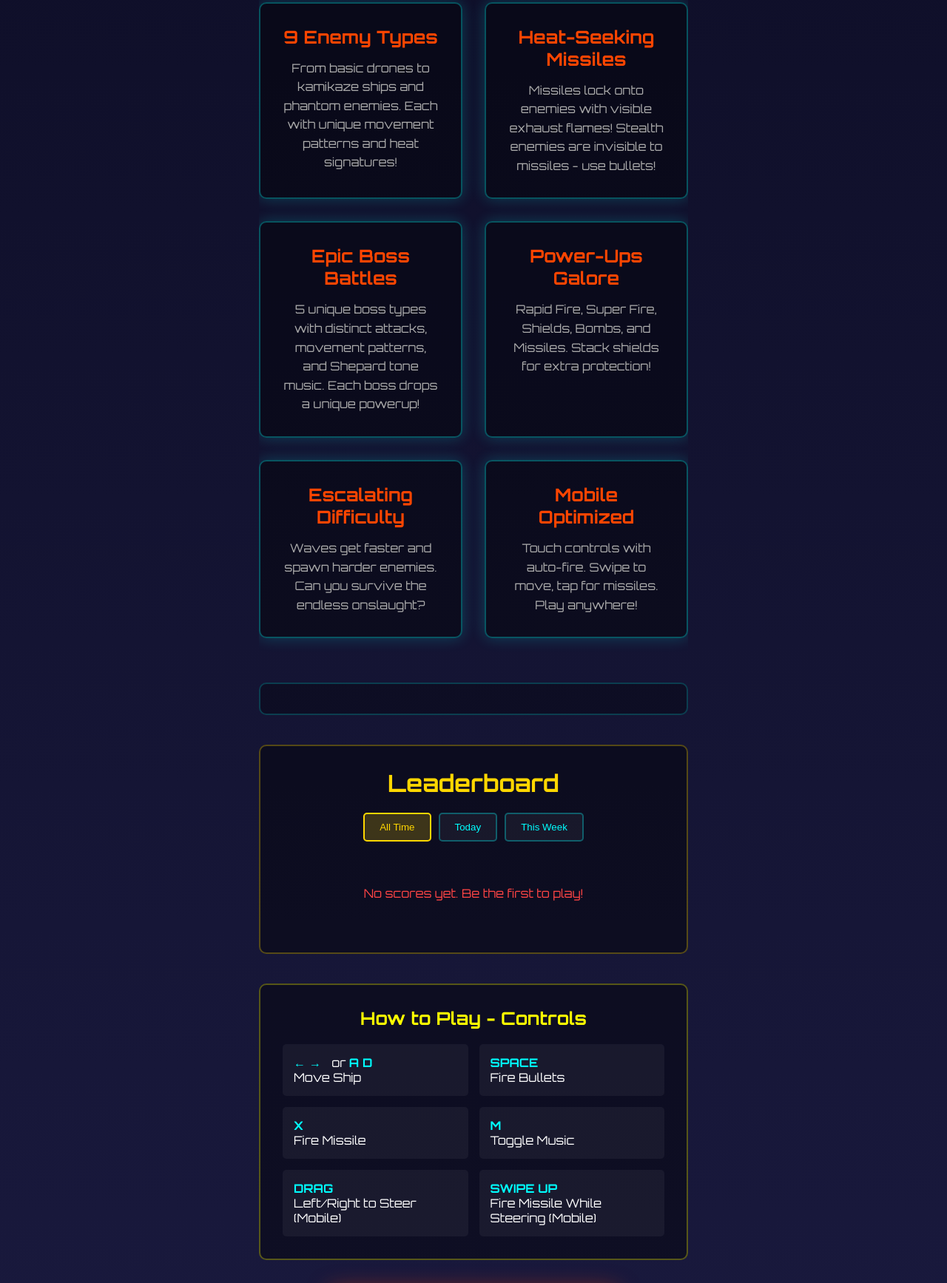
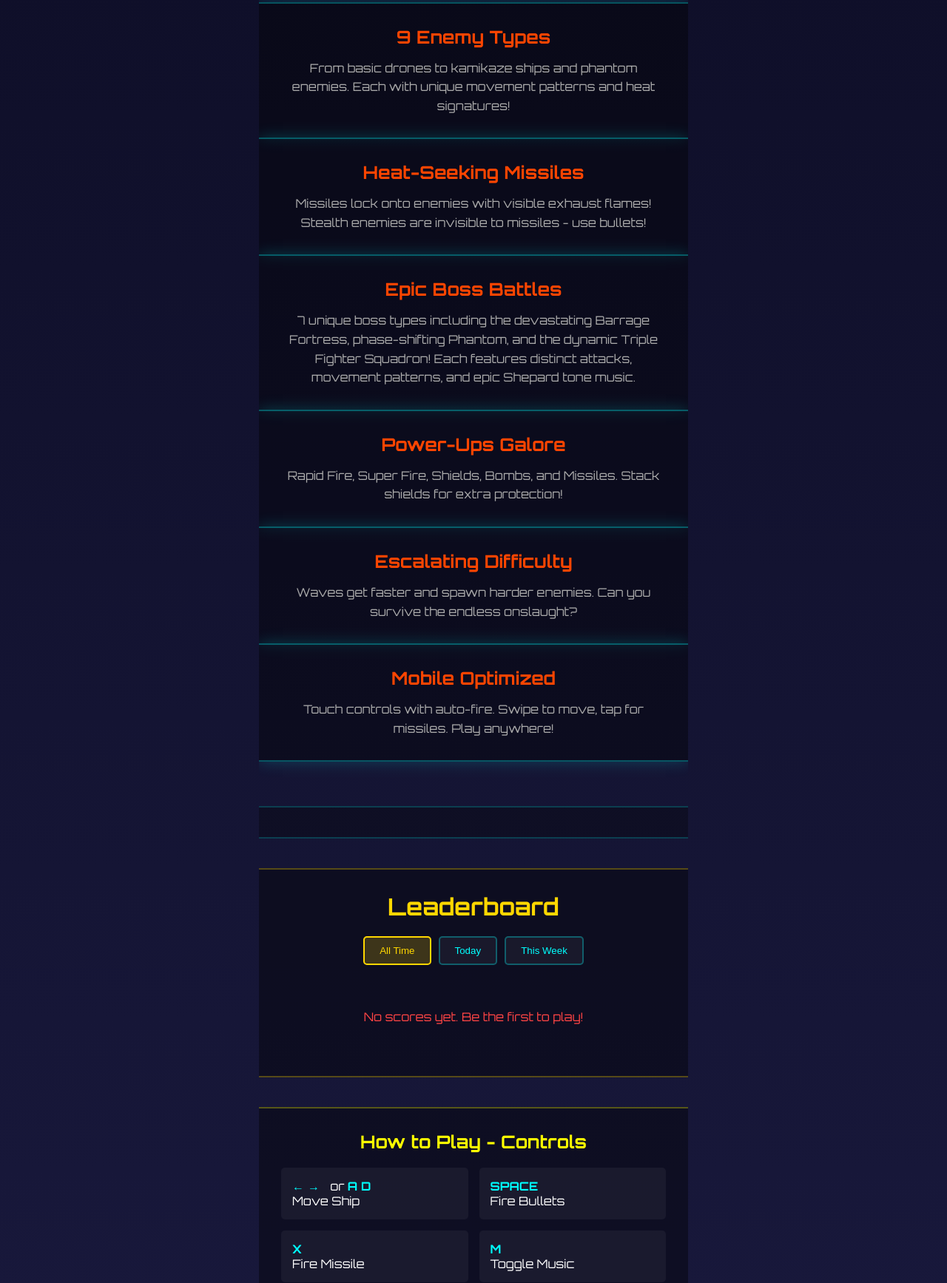
Before and after one commit to stellan-s/astro-bitz, a website built with Vite: page index.html in a window 1280 px wide. Shown: the part 1065-2800 px from the top of the page at 74% size. Built offline with nearby package versions, Linux system fonts and the light colour scheme; some packages are replaced by stand-ins of ours; no server answers; the database is empty.

Commit message:
feat: update game description and boss details for improved clarity and accuracy

```diff
--- a/index.html
+++ b/index.html
@@ -6,7 +6,7 @@
 
     <!-- SEO Meta Tags -->
     <title>Astro Bitz - Free Online Retro Space Shooter Game | Play Now</title>
-    <meta name="description" content="Play Astro Bitz FREE! Epic retro arcade space shooter with 9 enemy types, 5 unique bosses, heat-seeking missiles, and intense boss battles. Compete on the leaderboard!" />
+    <meta name="description" content="Play Astro Bitz FREE! Epic retro arcade space shooter with 9 enemy types, 7 unique bosses with dynamic formations, heat-seeking missiles, and intense boss battles. Compete on the leaderboard!" />
     <meta name="keywords" content="space shooter, retro game, arcade game, browser game, free online game, space invaders, boss battles, leaderboard, pixel art game, shoot em up" />
     <meta name="author" content="Astro Bitz" />
     <meta name="robots" content="index, follow" />
@@ -16,7 +16,7 @@
     <meta property="og:type" content="website" />
     <meta property="og:url" content="https://astrobitz.com" />
     <meta property="og:title" content="Astro Bitz - Free Retro Space Shooter Game" />
-    <meta property="og:description" content="Epic retro arcade space shooter! Battle 9 enemy types, defeat 5 unique bosses, and climb the leaderboard. Play FREE in your browser!" />
+    <meta property="og:description" content="Epic retro arcade space shooter! Battle 9 enemy types, defeat 7 unique bosses with dynamic formations, and climb the leaderboard. Play FREE in your browser!" />
     <meta property="og:image" content="https://astrobitz.com/astrobitz_cover.png" />
     <meta property="og:image:width" content="1200" />
     <meta property="og:image:height" content="630" />
@@ -26,7 +26,7 @@
     <meta name="twitter:card" content="summary_large_image" />
     <meta name="twitter:url" content="https://astrobitz.com" />
     <meta name="twitter:title" content="Astro Bitz - Free Retro Space Shooter Game" />
-    <meta name="twitter:description" content="Epic retro arcade space shooter! Battle 9 enemy types, defeat 5 unique bosses, and climb the leaderboard. Play FREE!" />
+    <meta name="twitter:description" content="Epic retro arcade space shooter! Battle 9 enemy types, defeat 7 unique bosses with dynamic formations, and climb the leaderboard. Play FREE!" />
     <meta name="twitter:image" content="https://astrobitz.com/astrobitz_cover.png" />
 
     <!-- Mobile & PWA -->
@@ -49,7 +49,7 @@
       "@context": "https://schema.org",
       "@type": "VideoGame",
       "name": "Astro Bitz",
-      "description": "Free retro arcade space shooter with 9 enemy types, 5 unique bosses, heat-seeking missiles, and competitive leaderboard",
+      "description": "Free retro arcade space shooter with 9 enemy types, 7 unique bosses with dynamic formations, heat-seeking missiles, and competitive leaderboard",
       "url": "https://astrobitz.com",
       "image": "https://astrobitz.com/astrobitz_cover.png",
       "genre": ["Arcade", "Shooter", "Action"],
@@ -135,7 +135,7 @@
         background: rgba(0, 0, 0, 0.3);
         padding: 20px;
         border: 2px solid rgba(0, 255, 255, 0.3);
-        border-radius: 10px;
+        border-radius: 0;
         box-shadow: 0 0 20px rgba(0, 255, 255, 0.2);
         height: fit-content;
       }
@@ -165,7 +165,7 @@
         width: 100%;
         max-width: 100%;
         height: auto;
-        border-radius: 15px;
+        border-radius: 0;
         border: 3px solid rgba(0, 255, 255, 0.5);
         box-shadow: 0 0 40px rgba(0, 255, 255, 0.3);
         margin: 30px auto 40px;
@@ -242,8 +242,8 @@
 
       .features {
         display: grid;
-        grid-template-columns: repeat(auto-fit, minmax(250px, 1fr));
-        gap: 30px;
+        grid-template-columns: 1fr;
+        gap: 0;
         margin-bottom: 60px;
       }
 
@@ -251,9 +251,19 @@
         background: rgba(0, 0, 0, 0.4);
         padding: 30px;
         border: 2px solid rgba(0, 255, 255, 0.3);
-        border-radius: 10px;
+        border-radius: 0;
         box-shadow: 0 0 20px rgba(0, 255, 255, 0.2);
         transition: all 0.3s ease;
+        border-left: none;
+        border-right: none;
+      }
+
+      .feature-card:first-child {
+        border-top: 2px solid rgba(0, 255, 255, 0.3);
+      }
+
+      .feature-card:not(:last-child) {
+        border-bottom: none;
       }
 
       .feature-card:hover {
@@ -277,7 +287,9 @@
         background: rgba(0, 0, 0, 0.4);
         padding: 30px;
         border: 2px solid rgba(255, 255, 0, 0.3);
-        border-radius: 10px;
+        border-radius: 0;
+        border-left: none;
+        border-right: none;
         margin-bottom: 40px;
       }
 
@@ -310,7 +322,9 @@
         background: rgba(0, 0, 0, 0.4);
         padding: 30px;
         border: 2px solid rgba(255, 215, 0, 0.3);
-        border-radius: 10px;
+        border-radius: 0;
+        border-left: none;
+        border-right: none;
         margin-bottom: 40px;
         width: 100%;
         max-width: 100%;
@@ -408,7 +422,9 @@
         background: rgba(0, 0, 0, 0.3);
         padding: 20px;
         border: 2px solid rgba(0, 255, 255, 0.2);
-        border-radius: 10px;
+        border-radius: 0;
+        border-left: none;
+        border-right: none;
         margin: 40px 0;
         text-align: center;
       }
@@ -642,7 +658,7 @@
           </article>
           <article class="feature-card">
             <h2>Epic Boss Battles</h2>
-            <p>5 unique boss types with distinct attacks, movement patterns, and Shepard tone music. Each boss drops a unique powerup!</p>
+            <p>7 unique boss types including the devastating Barrage Fortress, phase-shifting Phantom, and the dynamic Triple Fighter Squadron! Each features distinct attacks, movement patterns, and epic Shepard tone music.</p>
           </article>
           <article class="feature-card">
             <h2>Power-Ups Galore</h2>
```
